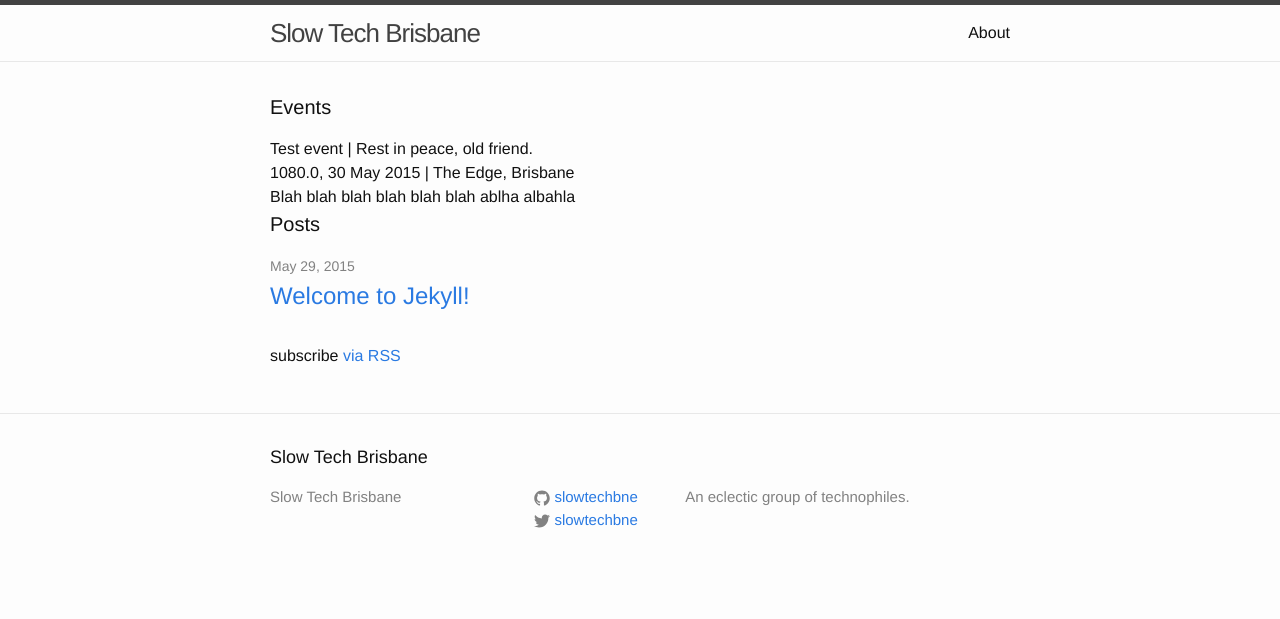
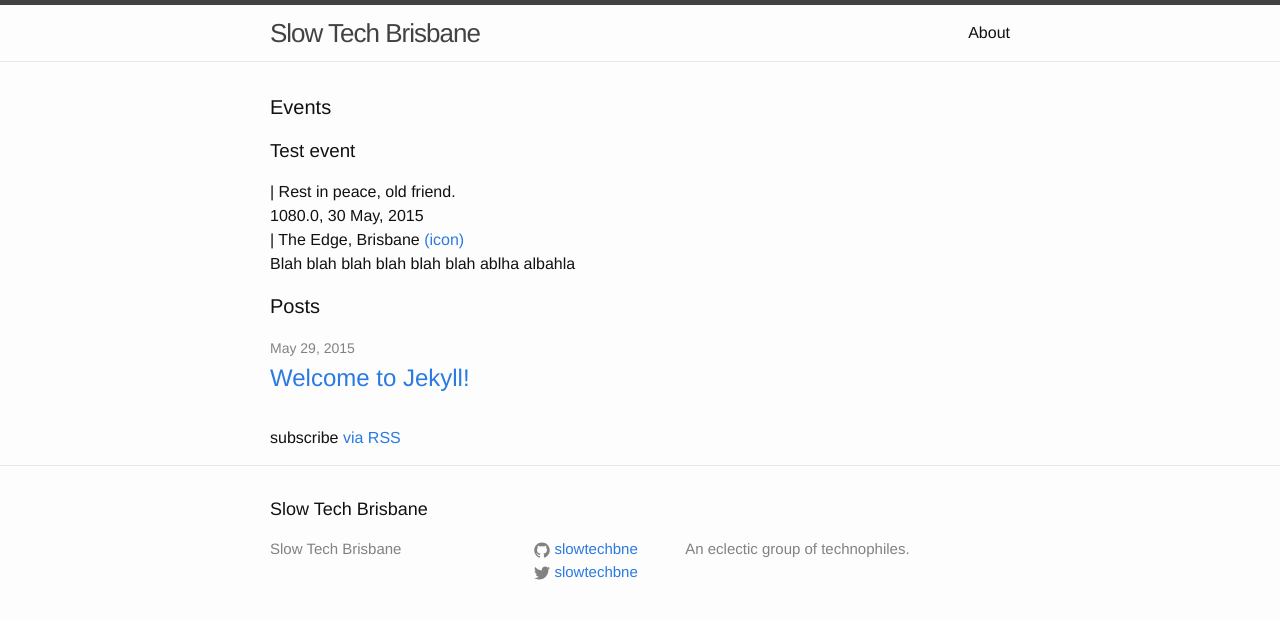
Before and after one commit to slowtechbne/slowtechbne.github.io, a Jekyll site: the page built from index.html, in a window 1280 px wide. Shown: the top 619 px of the page. Built offline with Jekyll 4.4.1, drawn with Linux system fonts in a browser that asks for light colours.

Commit message:
Event placeholder.

```diff
--- /dev/null
+++ b/_includes/events.html
@@ -0,0 +1,14 @@
+<div id="events">
+  {% for event in site.data.events %}
+  <div class="event">
+    <h3>{{ event.title }}</h3>
+    <span class="separator">|</span>
+    <span class="tagline">{{ event.subtitle }}</span>
+    <div class="meta">
+      <span class="time">{{ event.time }}, {{ event.date | date: "%d %B, %Y"}}</span>
+    </div>
+    <span class="separator">|</span>
+    {{ event.location }} <a href="https://www.openstreetmap.org/{{ event.osm }}">(icon)</a>
+    <div class="description">{{ event.description | markdownify }}</div>
+  {% endfor %}
+</div>
--- a/index.html
+++ b/index.html
@@ -5,11 +5,7 @@ layout: default
 <div class="home">
 
   <h2 class="page-heading">Events</h2>
-  {% for event in site.data.events %}
-   {{ event.title }} | {{ event.subtitle }}<br/>
-   {{ event.time }}, {{ event.date | date: "%d %B %Y" }} | {{ event.location}}<br/>
-   {{ event.description }}
-  {% endfor %}
+  {% include events.html %}
 
   <h1 class="page-heading">Posts</h1>
 
```
